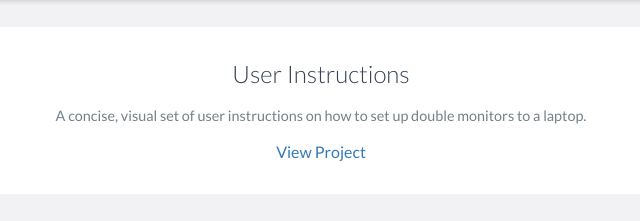
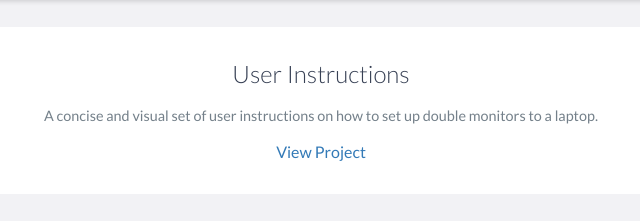
Before and after one commit to alexander-chung/alexander-chung.github.io, a plain HTML site: page index.html in a window 1280 px wide. Shown: the part 3217-3438 px from the top of the page, 319-959 px from the left. Drawn offline with nearby package versions, Linux system fonts and the light colour scheme.

Commit message:
Update index.html

```diff
--- a/index.html
+++ b/index.html
@@ -194,7 +194,7 @@
                     <div class="project-info">
                         <h3>User Instructions</h3>
                         <p>
-                            A concise, visual set of user instructions on how to set up double monitors to a laptop.
+                            A concise and visual set of user instructions on how to set up double monitors to a laptop.
                         </p>
                         <a href="images/alchung_user_instructions.pdf" target="_blank">View Project</a>
                     </div>
```
